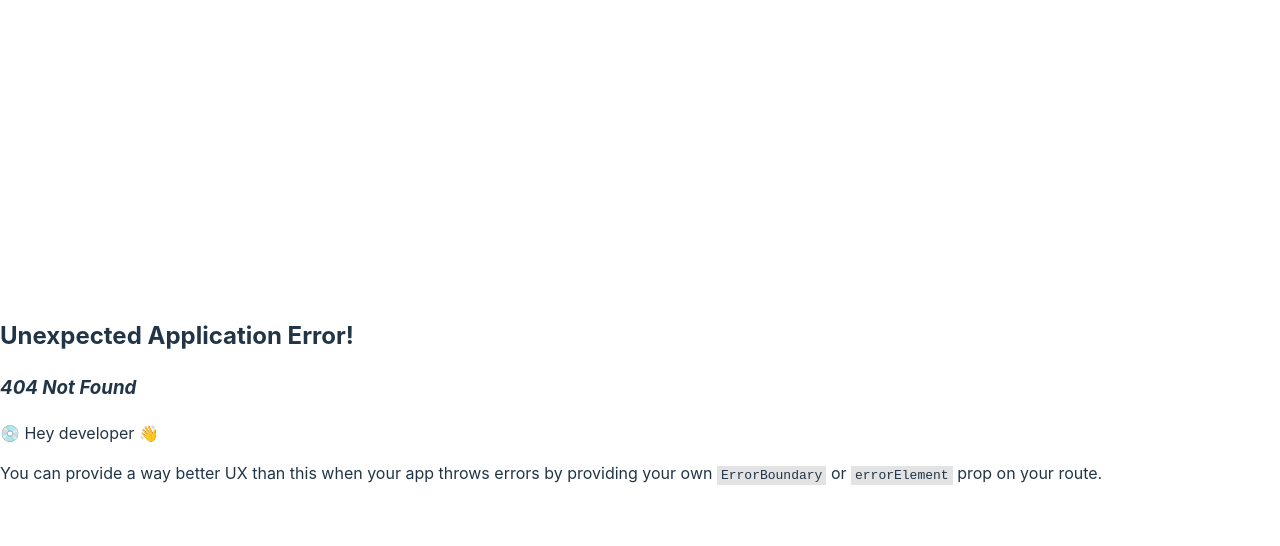
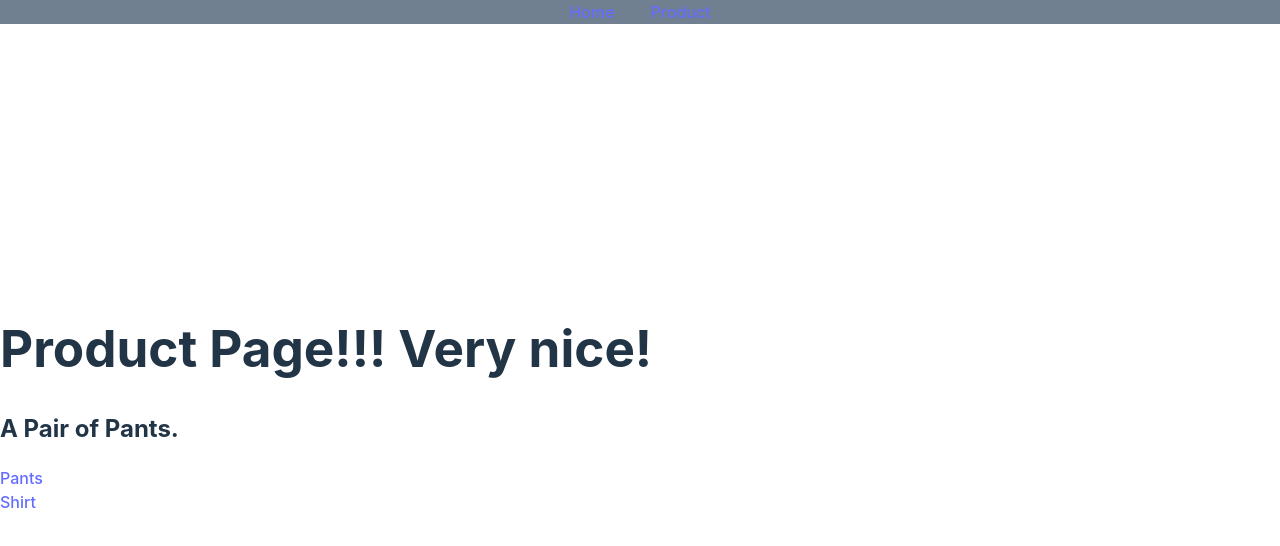
Before and after one commit to worsleyj/react-shopping-cart, a React (Vite) app: page /product-example/pants in a window 1280 px wide. Before the commit this address had no page. Shown: the top 546 px of the page. Built offline with nearby package versions, Linux system fonts and the light colour scheme.

Commit message:
add product examples and outlet routing

```diff
--- /dev/null
+++ b/src/DefaultProduct.jsx
@@ -0,0 +1,5 @@
+const DefaultProduct = () => {
+  return <p>Click a product!</p>;
+};
+
+export default DefaultProduct;
--- /dev/null
+++ b/src/Pants.jsx
@@ -0,0 +1,12 @@
+import Nav from "./Nav";
+
+const Pants = () => {
+  return (
+    <>
+      <Nav />
+      <h2>A Pair of Pants.</h2>
+    </>
+  );
+};
+
+export default Pants;
--- a/src/Product.jsx
+++ b/src/Product.jsx
@@ -1,10 +1,15 @@
 import Nav from "./Nav";
+import { Outlet, Link } from "react-router-dom";
 
 const Product = () => {
   return (
     <>
       <Nav />
-      <h1>Product Page!!! Very nice.</h1>
+      <h1>Product Page!!! Very nice!</h1>
+      <Outlet />
+      <Link to="pants">Pants</Link>
+      <br></br>
+      <Link to="shirt">Shirt</Link>
     </>
   );
 };
--- /dev/null
+++ b/src/Shirt.jsx
@@ -0,0 +1,12 @@
+import Nav from "./Nav";
+
+const Shirt = () => {
+  return (
+    <>
+      <Nav />
+      <h2>Shirt for you.</h2>
+    </>
+  );
+};
+
+export default Shirt;
--- a/src/main.jsx
+++ b/src/main.jsx
@@ -3,12 +3,22 @@ import { createRoot } from "react-dom/client";
 import { createBrowserRouter, RouterProvider } from "react-router-dom";
 import App from "./App.jsx";
 import Product from "./Product.jsx";
-import Nav from "./Nav.jsx";
+import Pants from "./Pants.jsx";
+import Shirt from "./Shirt.jsx";
 import "./index.css";
+import DefaultProduct from "./DefaultProduct.jsx";
 
 const router = createBrowserRouter([
   { path: "/", element: <App /> },
-  { path: "product-example", element: <Product /> },
+  {
+    path: "product-example",
+    element: <Product />,
+    children: [
+      { index: true, element: <DefaultProduct /> },
+      { path: "shirt", element: <Shirt /> },
+      { path: "pants", element: <Pants /> },
+    ],
+  },
 ]);
 
 createRoot(document.getElementById("root")).render(
```
